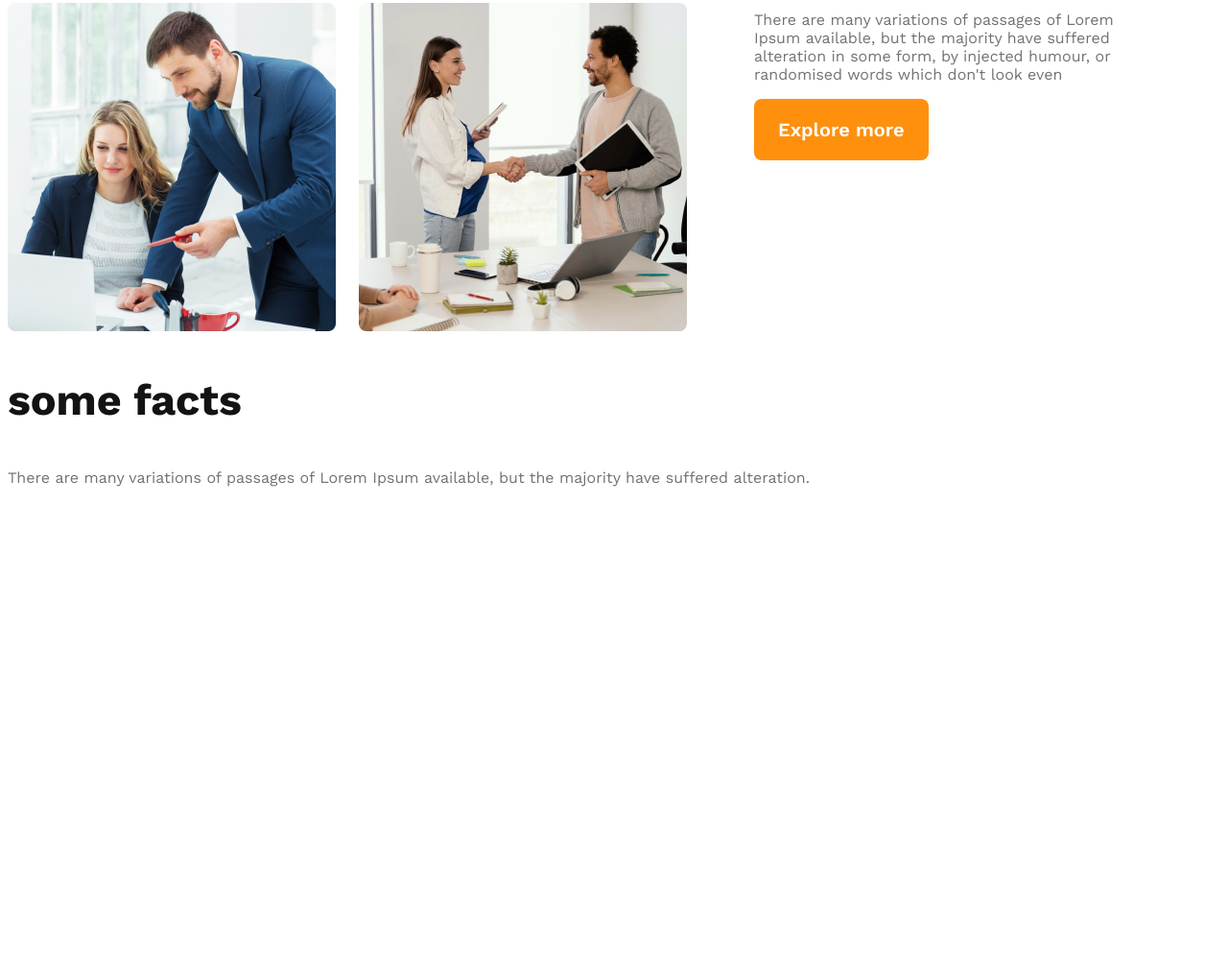
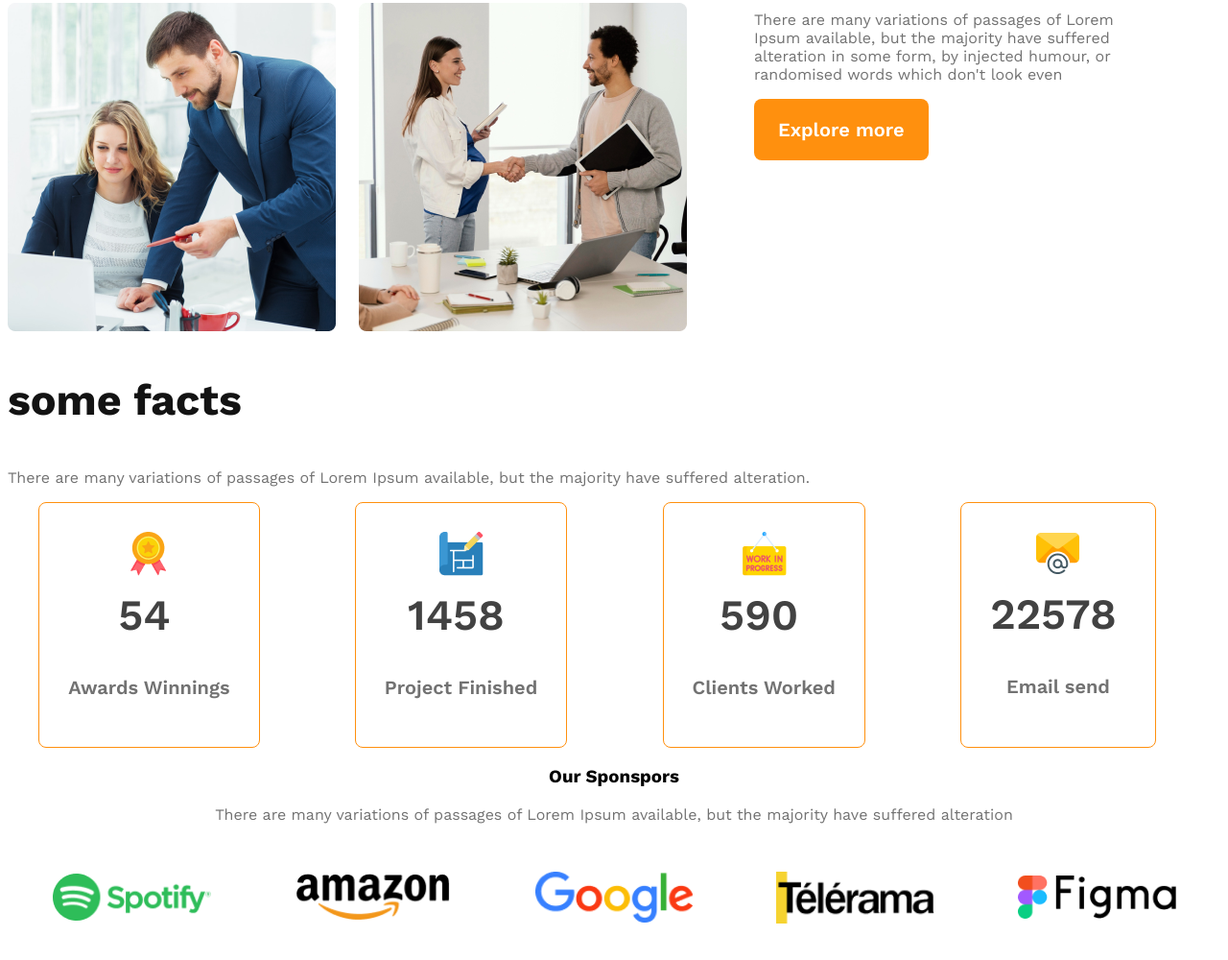
Before and after one commit to sumiakter46/g3-architects-website, a plain HTML site: page index.html in a window 1280 px wide. Shown: the part 1444-2444 px from the top of the page at 96% size. Before the commit the page ends 2021 px from the top, so only its background shows below. Drawn offline with nearby package versions, Linux system fonts and the light colour scheme.

Commit message:
added sponspor section

```diff
--- a/index.html
+++ b/index.html
@@ -60,8 +60,44 @@
         <section class="facts">
             <h3 class="section-title"> some facts</h3>
             <p class="text-light-gray">There are many variations of passages of Lorem Ipsum available, but the majority have suffered alteration.</p>
+            <div class="facts-card-container">
+                <!--.card*4>img+h2.card-stats+p.card-title-->
+                <div class="card">
+                    <img src="images/icons/ribon.png" alt="">
+                    <h2 class="card-stats">54</h2>
+                    <p class="card-title text-light-gray">Awards Winnings</p>
+                </div>
+                <div class="card">
+                    <img src="images/icons/projects.png" alt="">
+                    <h2 class="card-stats">1458</h2>
+                    <p class="card-title text-light-gray">Project Finished</p>
+                </div>
+                <div class="card">
+                    <img src="images/icons/customers.png" alt="">
+                    <h2 class="card-stats">590</h2>
+                    <p class="card-title text-light-gray">Clients Worked</p>
+                </div>
+                <div class="card">
+                    <img src="images/icons/email.png" alt="">
+                    <h2 class="card-stats">22578</h2>
+                    <p class="card-title text-light-gray">Email send</p>
+                </div>
+            </div>
 
         </section>
+
+    <!-- sponsor section-->
+    <section class="sponsors">
+        <h3 class="sponser-title">Our Sponspors</h3>
+        <p class="text-light-gray">There are many variations of passages of Lorem Ipsum available, but the majority have suffered alteration</p>
+        <div class="sponsors-img-container">
+            <img src="images/sponsors/spotify.png" alt="">
+            <img src="images/sponsors/amazon.png" alt="">
+            <img src="images/sponsors/google.png" alt="">
+            <img src="images/sponsors/telerama.png" alt="">
+            <img src="images/sponsors/figma.png" alt="">
+        </div>
+    </section>
 
     </main>
     <footer>
--- a/styles/architect.css
+++ b/styles/architect.css
@@ -103,28 +103,81 @@ main{
 font-weight: 700;
 
 }
+
+/*facts style*/
+
+.facts-card-container{
+    display: flex;
+    justify-content: space-around;
+}
+.facts-card-container .card{
+    border-radius: 8px;
+border: 1px solid #FF900E;
+    padding:   30px;
+    margin-right: 35px;
+    text-align: center;
+
+}
+.facts-card-container .card-title{
+    font-weight: 600;
+    font-size: 1.25rem;
+    margin-top: 5px;
+}
+
+
+
+
+.facts-card-container .card-stats{
+    font-size: 2.8rem;
+    font-weight: 600;
+    color: #424242;
+    margin-top: 10px;
+    margin-right: 10px;
+}
+/*sponspor styles*/
+.sponsors{
+    text-align: center;
+}
+.sponsors-img-container
+{
+    display: flex;
+    justify-content: space-evenly;
+    align-items: center;
+    margin-top: 50px;
+    gap: 40px;
+}
+.sponsors-img-container img{
+    width: 165px;
+}
+
+
+
+
 /*responsive media query*/
 /*mobile device*/
 @media screen and (max-width:576px) {
     header{
         padding: 20px;
     }
-    nav , .team-container{
+    nav , .team-container ,.facts-card-container ,.sponsors-img-container{
         flex-direction: column;
     }
     .team-images{
         grid-template-columns: repeat(1,1fr);
     }
-    .team-content{
+    .team-content ,.facts-card-container{
         padding-left: 20px;
         padding-right: 20px;}
+        .facts-card-container{
+            gap: 20px;
+        }
 }
 /*medium or tablet devices media query*/
 @media screen and (min-width:576px) and (max-width:922px) {
     header{
         padding: 50px;
     }
-    nav ,.team-container{
+    nav ,.team-container ,.sponsors-img-container{
         flex-direction: column;
     }
 
```
